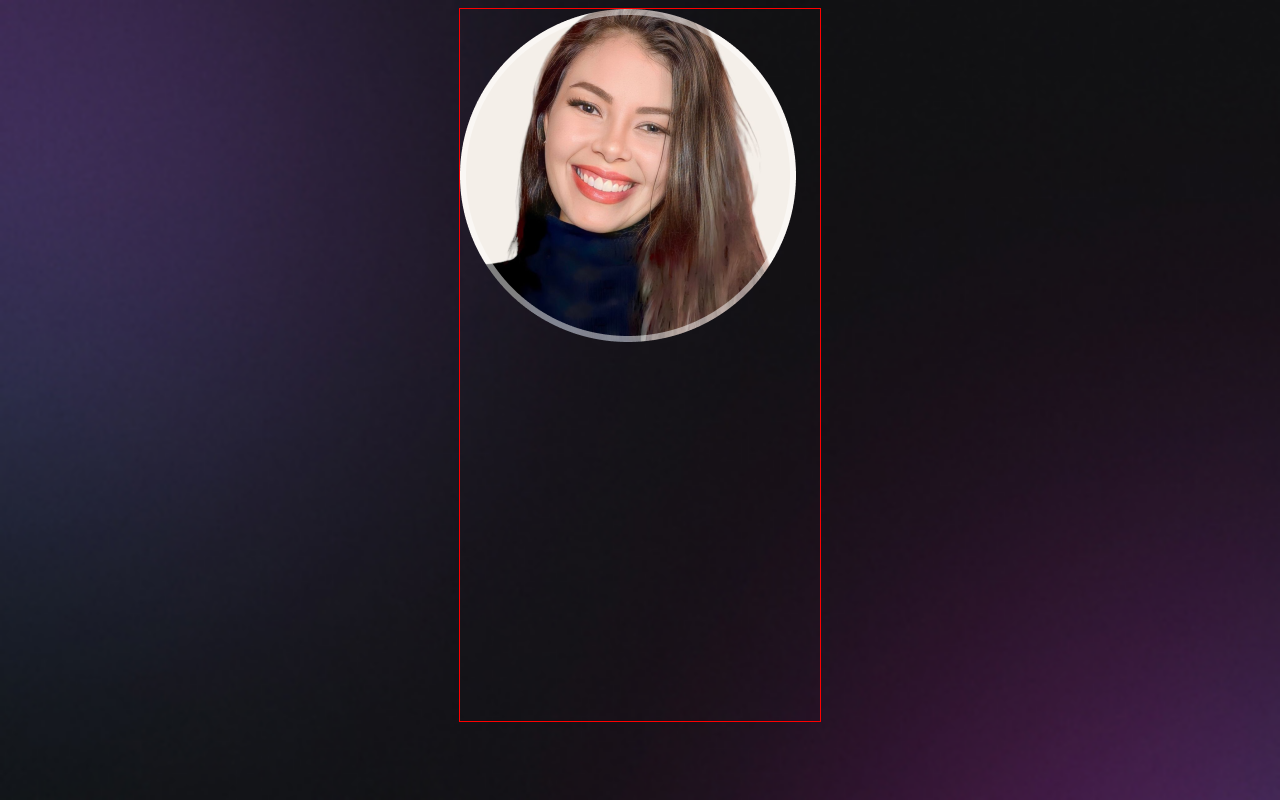
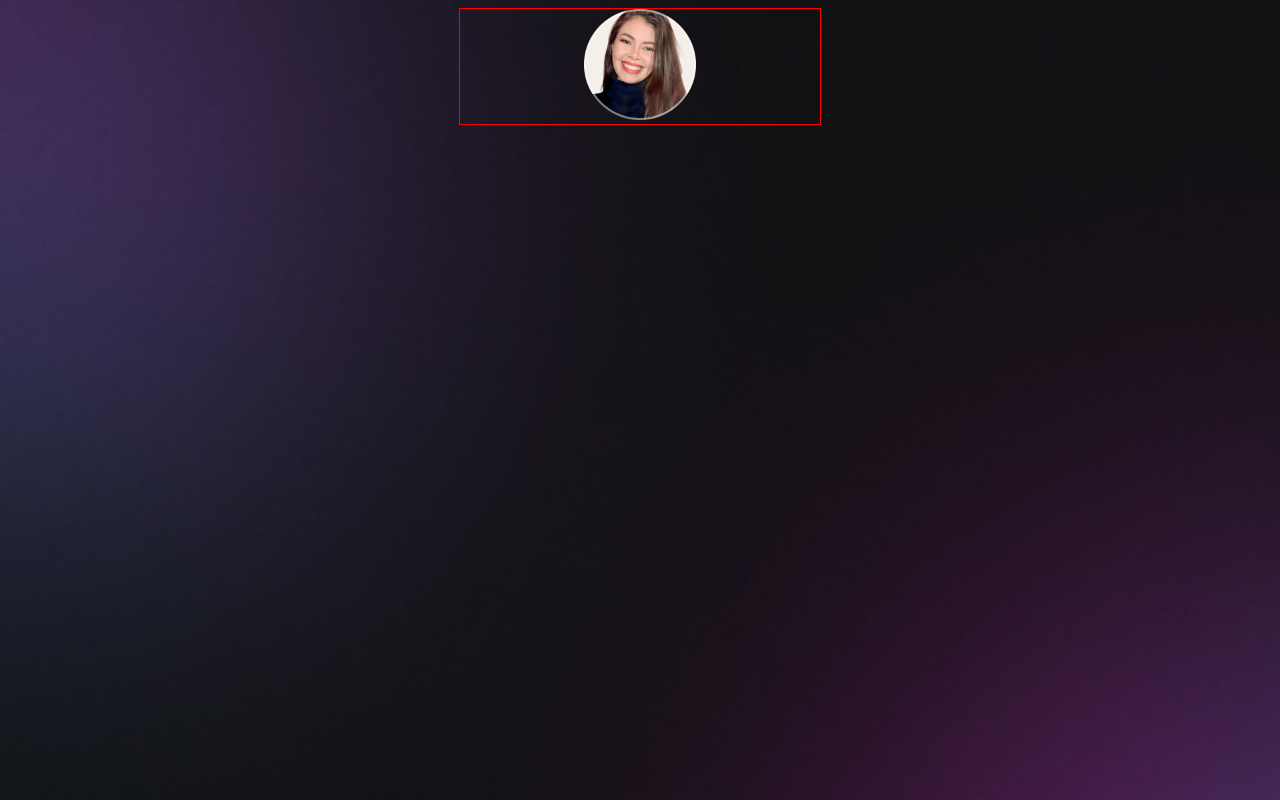
Before and after one commit to mirelledesa/RockeSeat.-Projeto-Cartao-de-Visitas, a plain HTML site: page index.html in a window 1280 px wide. Drawn offline with Linux system fonts and the light colour scheme.

Commit message:
commit 3

```diff
--- a/style.css
+++ b/style.css
@@ -7,7 +7,14 @@ body {
 
 #container {
   width: 360px;
-  height: 712px;
   border: 1px solid red;
   margin: auto;
 }
+
+#profile {
+  text-align: center;
+}
+
+#profile img {
+  width: 112px;
+}
```
